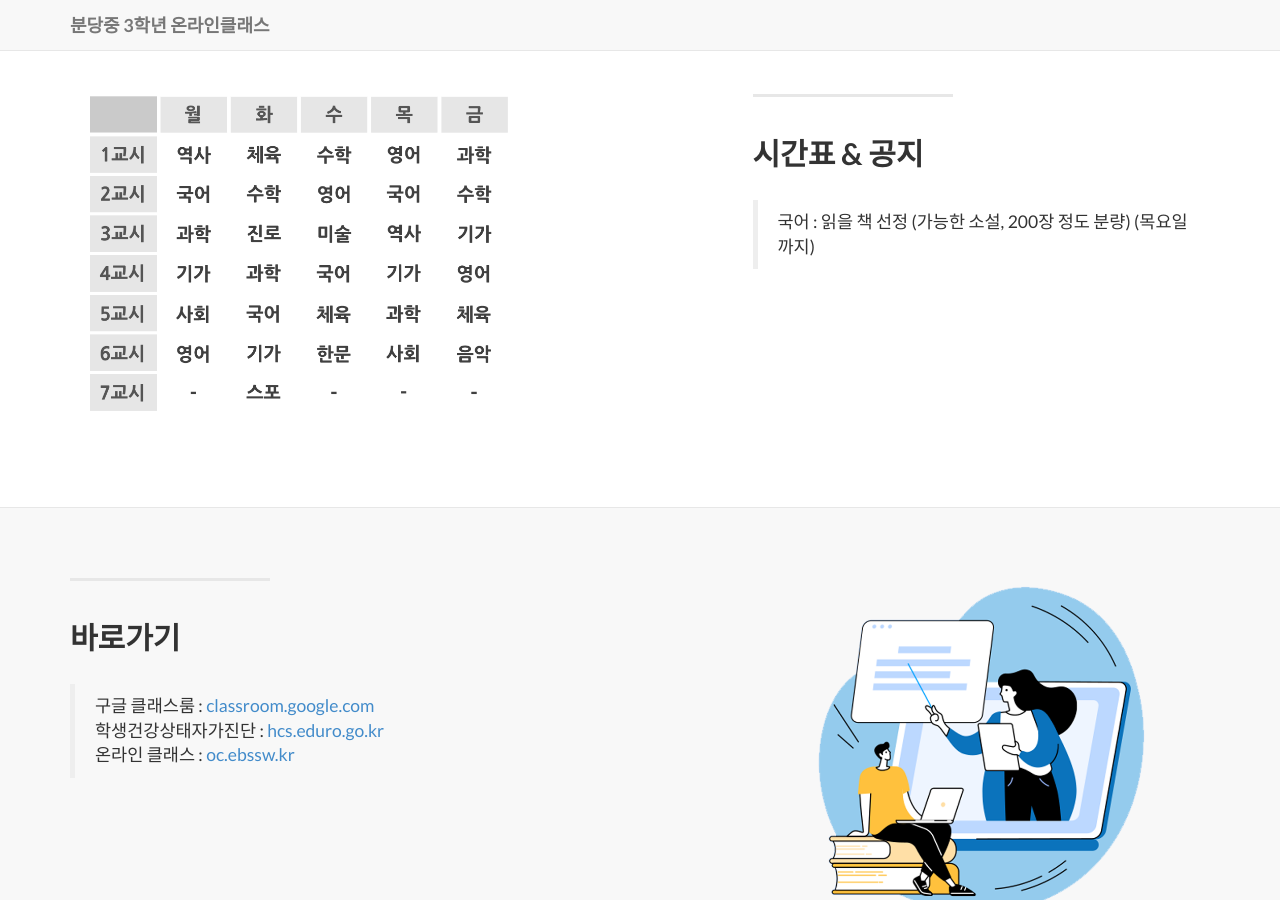
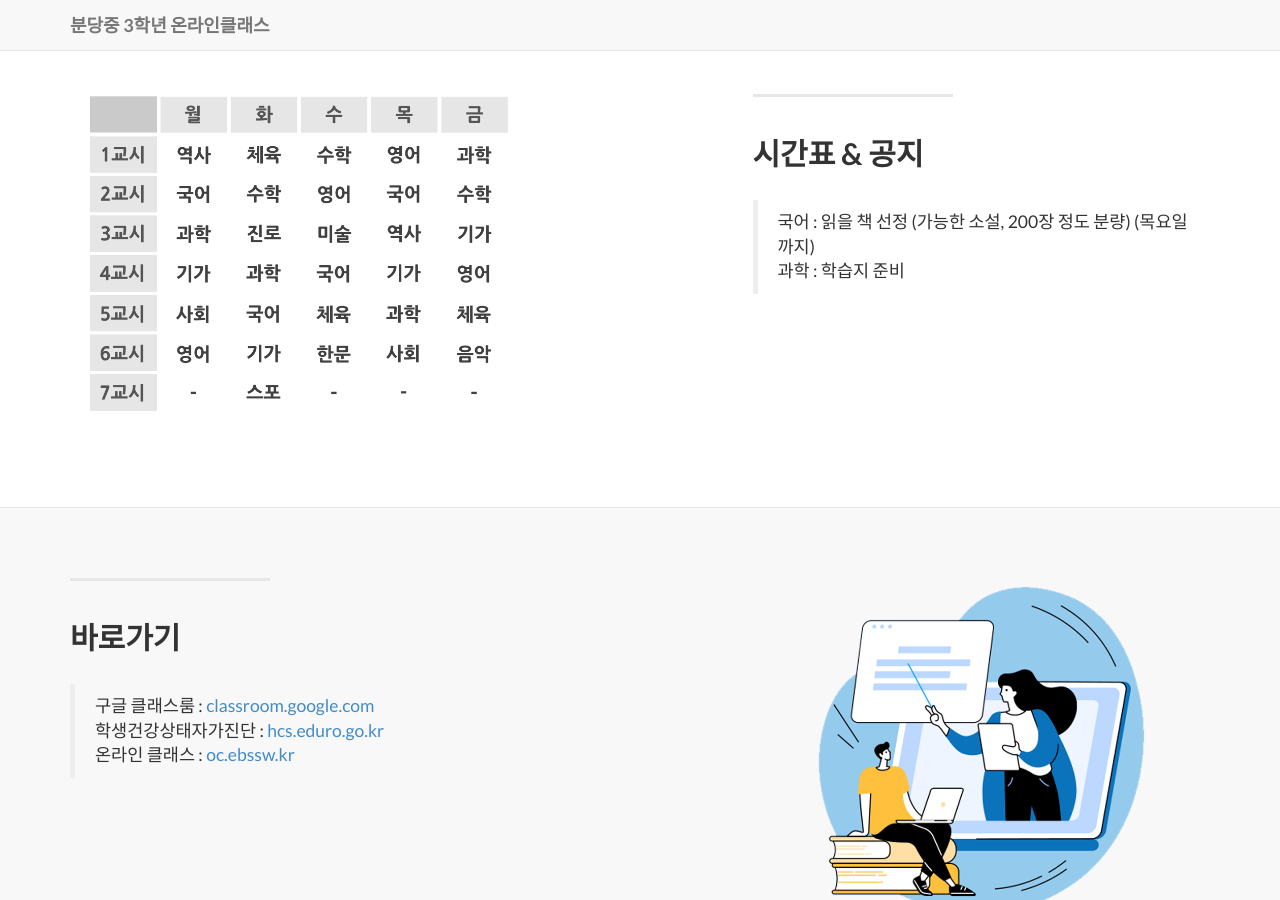
Before and after one commit to bundang-ms-2021/oncl, a Jekyll site: the page built from index.html, in a window 1280 px wide and 900 px high, scrolled down 741 px. Built offline with Jekyll 4.4.1, drawn with Linux system fonts in a browser that asks for light colours; nearby versions of some CDN libraries; library files that are not in the unit come from our copies.

Commit message:
Update 2014-09-21-services-1.markdown

```diff
--- a/_posts/2014-09-21-services-1.markdown
+++ b/_posts/2014-09-21-services-1.markdown
@@ -7,3 +7,4 @@ description: |
 ---
 
   > 국어 : 읽을 책 선정 (가능한 소설, 200장 정도 분량) (목요일까지)
+  > 과학 : 학습지 준비
```
